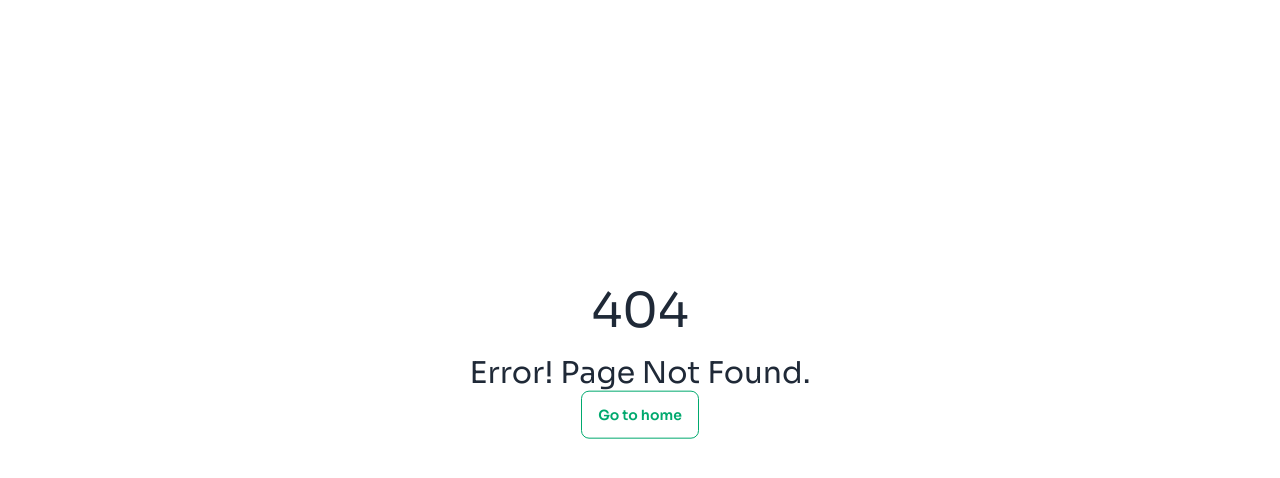
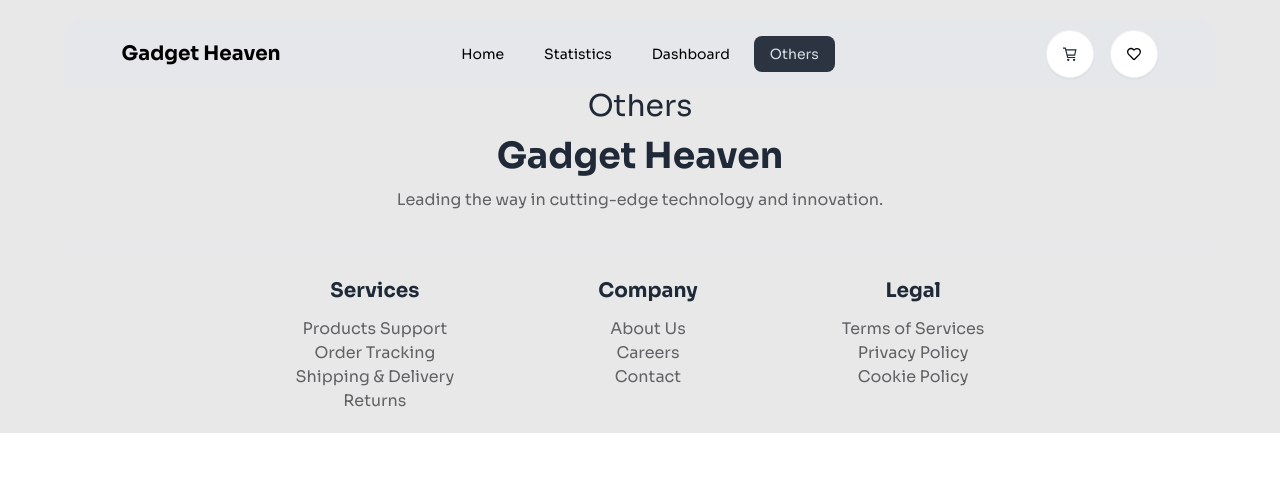
Before and after one commit to programming-hero-web-course-4/b10a8-gadget-heaven-HiYasin, a React (Vite) app: page /others in a window 1280 px wide. Before the commit this address had no page. Shown: the top 478 px of the page. Built offline with nearby package versions, Linux system fonts and the light colour scheme.

Commit message:
Navbar bg change issue fixed and home tab completed

```diff
--- a/index.html
+++ b/index.html
@@ -14,6 +14,7 @@
       font-family: "Sora", sans-serif;
       margin: 0;
       padding: 0;
+      background-color: rgb(232, 232, 232);
     }
   </style>
 </head>
--- a/src/components/ErrorElement.jsx
+++ b/src/components/ErrorElement.jsx
@@ -1,9 +1,11 @@
+import { Link } from "react-router-dom";
+
 const ErrorElement = () => {
     return (
         <div className="text-center h-[100vh] translate-y-1/3">
             <h2 className="text-5xl my-5">404</h2>
             <h3 className="text-3xl">Error! Page Not Found.</h3>
-            <button className="btn btn-outline btn-success">Go to home</button>
+            <Link to="/"><button className="btn btn-outline btn-success">Go to home</button></Link>
         </div>
     );
 };
--- a/src/components/Footer.jsx
+++ b/src/components/Footer.jsx
@@ -2,7 +2,7 @@ import React from 'react';
 
 const Footer = () => {
     return (
-        <div className='mb-10'>
+        <div>
             <div className='text-center'>
                 <h1 className='font-bold text-4xl my-3'>Gadget Heaven</h1>
                 <p className='text-[#09080F99]'>Leading the way in cutting-edge technology and innovation.</p>
--- a/src/components/Home.jsx
+++ b/src/components/Home.jsx
@@ -1,10 +1,12 @@
 import React from 'react';
 import Banner from './Banner';
+import Products from './Products';
 
 const Home = () => {
     return (
         <div>
             <Banner></Banner>
+            <Products></Products>
         </div>
     );
 };
--- a/src/components/Navbar.jsx
+++ b/src/components/Navbar.jsx
@@ -1,5 +1,5 @@
 
-import { NavLink, useLocation } from "react-router-dom";
+import { NavLink, useLocation, useParams } from "react-router-dom";
 import { GrCart } from "react-icons/gr";
 import { FaRegHeart } from "react-icons/fa";
 const Navbar = () => {
@@ -7,13 +7,24 @@ const Navbar = () => {
         <li><NavLink to="/">Home</NavLink></li>
         <li><NavLink to="statistics">Statistics</NavLink></li>
         <li><NavLink to="dashboard">Dashboard</NavLink></li>
-        <li><a>Others</a></li>
+        <li><NavLink to="others">Others</NavLink></li>
     </>
 
     let currentLocation = useLocation();
+    // console.log(currentLocation);
     let currentPath = currentLocation.pathname;
     let bgText = "bg-[#9538E2] text-white";
-    currentPath === '/'? bgText = "bg-[#9538E2] text-white":bgText = "bg-white text-black";
+    const homePath = ["/", "/smart-phone", "/laptop", "/smart-watch", "/gaming-console", "/tablet"];
+    // currentPath === '/'? bgText = "bg-[#9538E2] text-white":bgText = "bg-white text-black";
+    // console.log(currentPath);
+
+    if (homePath.includes(currentPath)) {
+        bgText = "bg-[#9538E2] text-white";
+        // console.log("true");
+    }else{
+        bgText = "bg-gray-200 text-black";
+        // console.log("false");
+    }
     return (
         <div className={`navbar px-[5%] rounded-t-2xl ${bgText}`}>
             <div className="navbar-start">
@@ -38,7 +49,7 @@ const Navbar = () => {
                         {navItems}
                     </ul>
                 </div>
-                <NavLink to='/' className="btn btn-ghost font-bold text-xl">Gadget Heaven</NavLink>
+                <NavLink to='/' className="font-bold text-xl">Gadget Heaven</NavLink>
             </div>
             <div className="navbar-center hidden lg:flex">
                 <ul className="menu menu-horizontal px-1 gap-2">
--- /dev/null
+++ b/src/components/Others.jsx
@@ -0,0 +1,11 @@
+import React from 'react';
+
+const Others = () => {
+    return (
+        <div>
+            <h2 className="text-3xl text-center">Others</h2>
+        </div>
+    );
+};
+
+export default Others;
--- /dev/null
+++ b/src/components/Product.jsx
@@ -0,0 +1,26 @@
+const Product = ({product}) => {
+
+
+    const { product_id, product_name, image_url, category, price } = product;
+
+
+    return (
+        <div className={'bg-white rounded-2xl p-5 flex flex-col gap-y-4'}>
+            <div className={'bg-[#D9D9D9] rounded-xl flex justify-center items-center'}>
+                <img src={image_url} alt="gadget_image" className={'h-52'}/>
+            </div>
+            <h2 className={'text-xl font-semibold'}>{product_name}</h2>
+            <p className={'text-lg font-semibold text-gray-500'}>Price: {price} $</p>
+            <div className={'my-1'}>
+                <a className={`w-full`}>
+                    <button className={'bg-gradient-to-r from-blue-500 via-purple-500 to-pink-500 p-0.5 rounded-full cursor-pointer active:scale-95 transition transform duration-100'}>
+                        <div className={'bg-white w-full h-full px-5 py-2 rounded-full text-[#9538e2] text-lg font-bold'}>View Details</div>
+                    </button>
+                </a>
+            </div>
+
+        </div>
+    );
+};
+
+export default Product;
--- /dev/null
+++ b/src/components/Products.css
@@ -0,0 +1,4 @@
+.active {
+    background-color: #9538E2;
+    color: white;
+}
--- /dev/null
+++ b/src/components/Products.jsx
@@ -0,0 +1,49 @@
+import { NavLink, Outlet, useLoaderData } from "react-router-dom";
+import { useState } from "react";
+import Product from "./Product";
+import './Products.css';
+const Products = () => {
+
+    const products = useLoaderData();
+    const [currentCategory, setCategory] = useState('/');
+    const [displayProducts, setDisplay] = useState(products);
+    const handleFilter = (category) => {
+        if (category === '/') {
+            setCategory('/');
+            setDisplay(products);
+        } else {
+            const filteredProducts = products.filter(product => product.category === category);
+            setCategory(category);
+            setDisplay(filteredProducts);
+
+        }
+    }
+
+
+
+    return (
+        <div className="px-[5%] -translate-y-64">
+            <h1 className="text-5xl text-center py-5">Explore Cutting-Edge Gadgets</h1>
+            <div className="grid grid-cols-12 gap-5">
+                <div className="col-span-3">
+                    <ul className="p-6 border space-y-2 bg-white rounded-2xl">
+                        <li><NavLink to='/' onClick={() => { handleFilter('/') }} className="btn w-full btn-circle">All Products</NavLink></li>
+                        <li><NavLink to='laptop' onClick={() => { handleFilter('Laptop') }} className="btn w-full btn-circle">Laptop</NavLink></li>
+                        <li><NavLink to='tablet' onClick={() => { handleFilter('Tablet') }} className="btn w-full btn-circle">Tablet</NavLink></li>
+                        <li><NavLink to='smart-watch' onClick={() => { handleFilter('Smartwatch') }} className="btn w-full btn-circle">Smart Watch</NavLink></li>
+                        <li><NavLink to='gaming-console' onClick={() => { handleFilter('Gaming Console') }} className="btn w-full btn-circle">Gaming Console</NavLink></li>
+                        <li><NavLink to='smart-phone' onClick={() => { handleFilter('Smartphone') }} className="btn w-full btn-circle">Smart Phones</NavLink></li>
+                    </ul>
+                </div>
+
+                <div className="col-span-9 grid grid-cols-3 gap-5">
+                    {
+                        displayProducts.map(product => <Product key={product.product_id} product={product}></Product>)
+                    }
+                </div>
+            </div>
+        </div>
+    );
+};
+
+export default Products;
--- a/src/main.jsx
+++ b/src/main.jsx
@@ -18,6 +18,8 @@ import ErrorElement from './components/ErrorElement';
 import Home from './components/Home';
 import Dashboard from './components/Dashboard';
 import Statistics from './components/Statistics';
+import Others from './components/Others';
+
 
 
 const router = createBrowserRouter([
@@ -28,15 +30,25 @@ const router = createBrowserRouter([
     children:[
       {
         path: "/",
-        element: <Home></Home>
+        element: <Home></Home>,
+        loader: () => fetch('/public/fakeData.json'),
+        children:[
+          {
+            path: ":category"
+          }
+        ]
       },
       {
-        path: "/dashboard",
+        path: "dashboard",
         element: <Dashboard></Dashboard>
       },
       {
-        path: "/statistics",
+        path: "statistics",
         element: <Statistics></Statistics>
+      },
+      {
+        path:"others",
+        element: <Others></Others>
       }
     ]
   }
```
